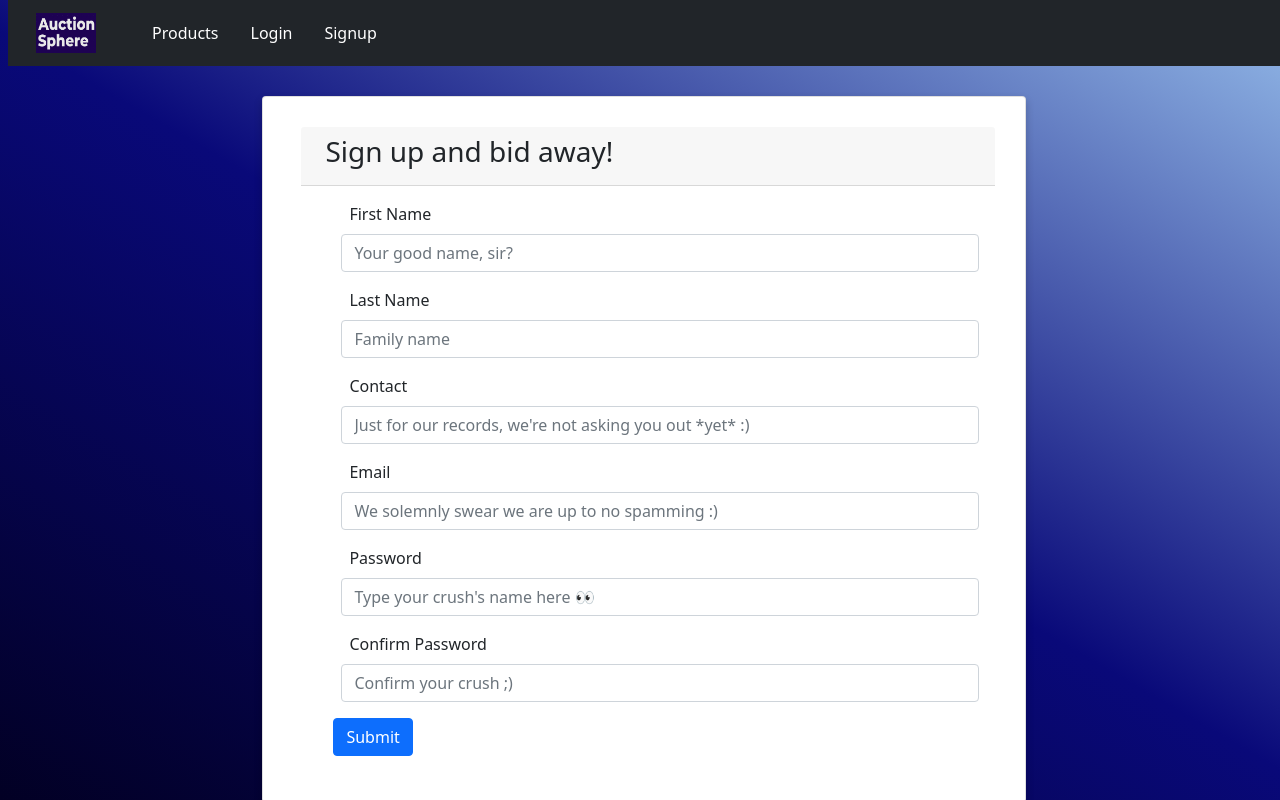
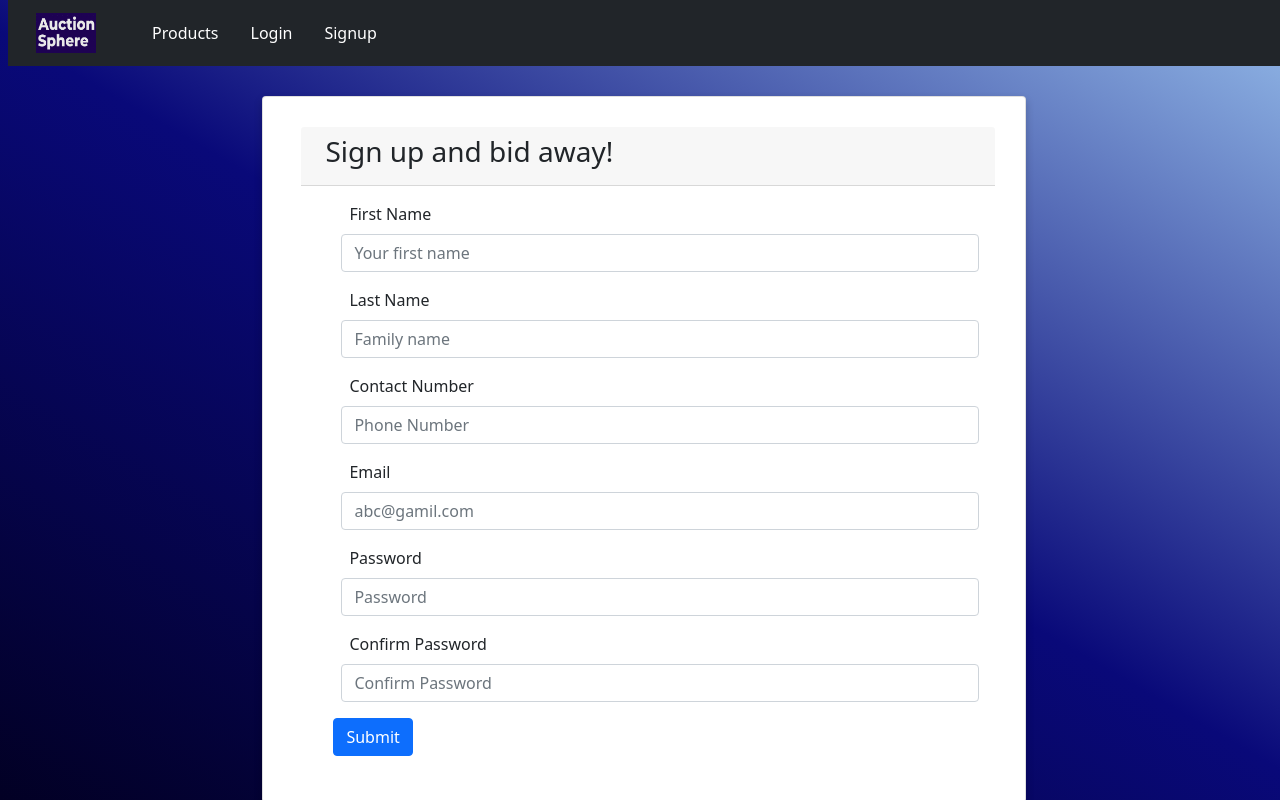
Before and after one commit to jinish08/Auction-Sphere-3, a React (Create React App) app: page /signup in a window 1280 px wide. Built offline with nearby package versions, Linux system fonts and the light colour scheme.

Commit message:
adding chnages to login fields

```diff
--- a/src/components/LoginSignup/Login.js
+++ b/src/components/LoginSignup/Login.js
@@ -97,6 +97,8 @@ const Login = () => {
                                         value={formData.password}
                                         onChange={(e) => handleChange(e)}
                                     />
+                                    <br></br>
+                                    <a href="/forgotPassword"><b>Forgot Password?</b></a>
                                 </FormGroup>
                                 <Button color="primary">Submit</Button>
                             </Form>
--- a/src/components/LoginSignup/Signup.js
+++ b/src/components/LoginSignup/Signup.js
@@ -88,7 +88,7 @@ const Signup = () => {
                                             <Input
                                                 id="FirstName"
                                                 name="firstName"
-                                                placeholder="Your good name, sir?"
+                                                placeholder="Your first name"
                                                 type="text"
                                                 value={formData.firstName}
                                                 onChange={(e) =>
@@ -112,11 +112,11 @@ const Signup = () => {
                                             />
                                         </FormGroup>
                                         <FormGroup>
-                                            <Label for="Contact">Contact</Label>
+                                            <Label for="Contact">Contact Number</Label>
                                             <Input
                                                 id="Contact"
                                                 name="contact"
-                                                placeholder="Just for our records, we're not asking you out *yet* :)"
+                                                placeholder="Phone Number"
                                                 type="text"
                                                 value={formData.contact}
                                                 onChange={(e) =>
@@ -129,7 +129,7 @@ const Signup = () => {
                                             <Input
                                                 id="Email"
                                                 name="email"
-                                                placeholder="We solemnly swear we are up to no spamming :)"
+                                                placeholder="abc@gamil.com"
                                                 type="email"
                                                 value={formData.email}
                                                 onChange={(e) =>
@@ -155,7 +155,7 @@ const Signup = () => {
                                             <Input
                                                 id="Password"
                                                 name="password"
-                                                placeholder="Type your crush's name here 👀"
+                                                placeholder="Password"
                                                 type="password"
                                                 value={formData.password}
                                                 onChange={(e) =>
@@ -170,7 +170,7 @@ const Signup = () => {
                                             <Input
                                                 id="ConfirmPassword"
                                                 name="confirmPassword"
-                                                placeholder="Confirm your crush ;)"
+                                                placeholder="Confirm Password"
                                                 type="password"
                                                 value={formData.confirmPassword}
                                                 onChange={(e) =>
```
